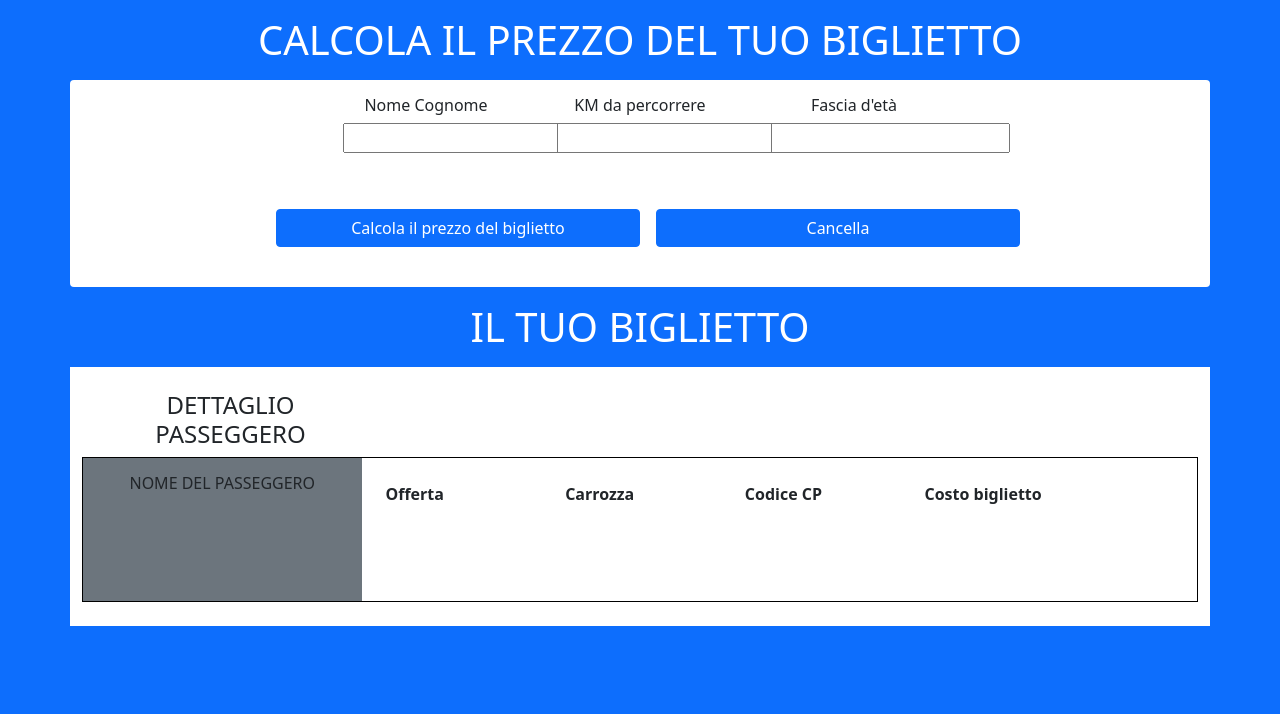
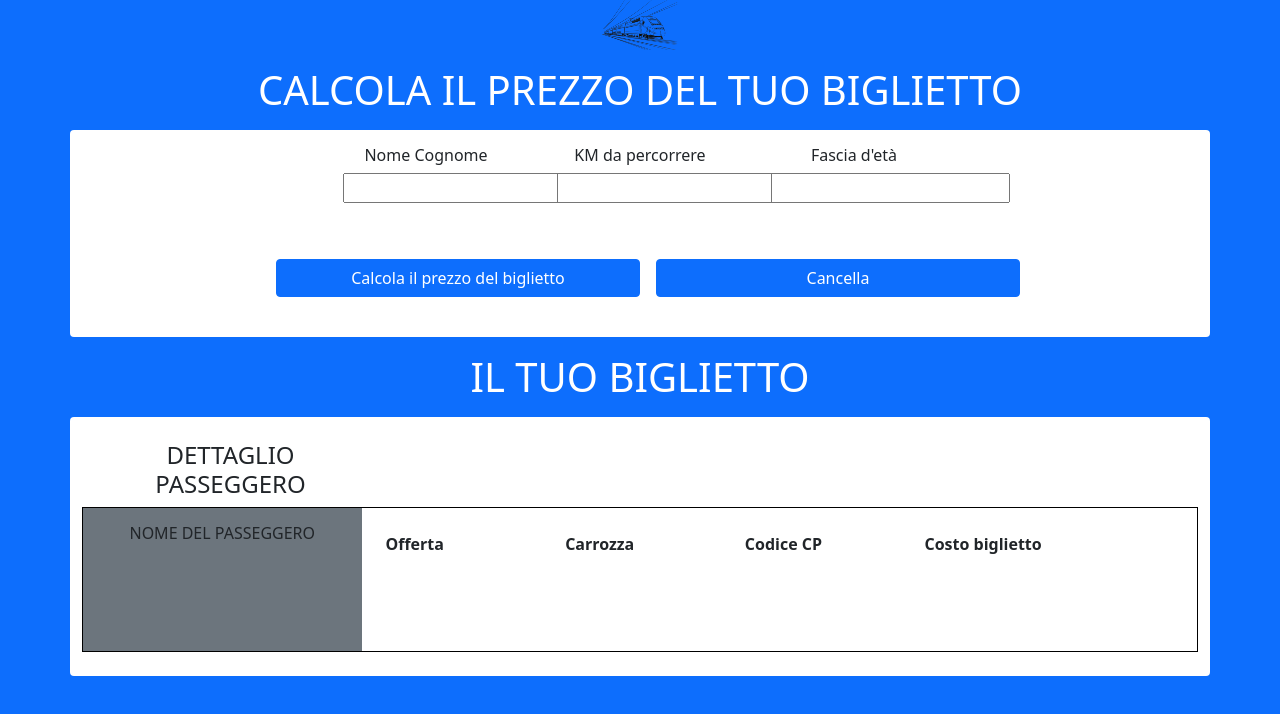
Before and after one commit to DionisiePulbere/js-biglietto-treno-form, a plain HTML site: page index.html in a window 1280 px wide. Drawn offline with nearby package versions, Linux system fonts and the light colour scheme.

Commit message:
Feat: add header img

```diff
--- a/index.html
+++ b/index.html
@@ -8,6 +8,9 @@
     <link rel="stylesheet" href="css/style.css">
 </head>
 <body class="bg-primary">
+    <header class="d-flex justify-content-center">
+        <img src="img/boolitalia.png" alt="">
+    </header>
     <main>
         <h1 class="text-center text-white text-uppercase m-3 ">calcola il prezzo del tuo biglietto</h1>
         <div class="container bg-white rounded">
@@ -33,7 +36,7 @@
 
         <h1 class="text-center text-white text-uppercase m-3">il tuo biglietto</h1>
 
-        <div class="container bg-white p-4 mb-4">
+        <div class="train container bg-white p-4 mb-4 rounded">
             <h4 class="col-12 col-md-3 text-center text-uppercase">Dettaglio passeggero</h4>
             <div class="row ms-border">
                 <div class="bg-secondary col-12 col-md-3">
```
Also changed, not shown: img/boolitalia.png (added).
